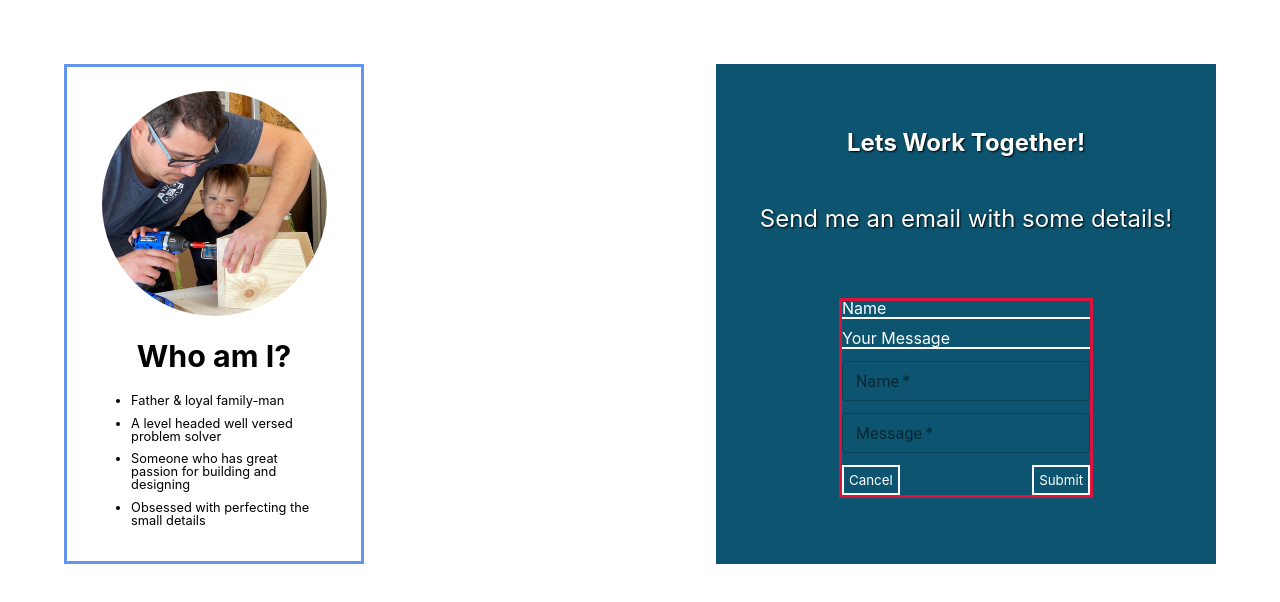
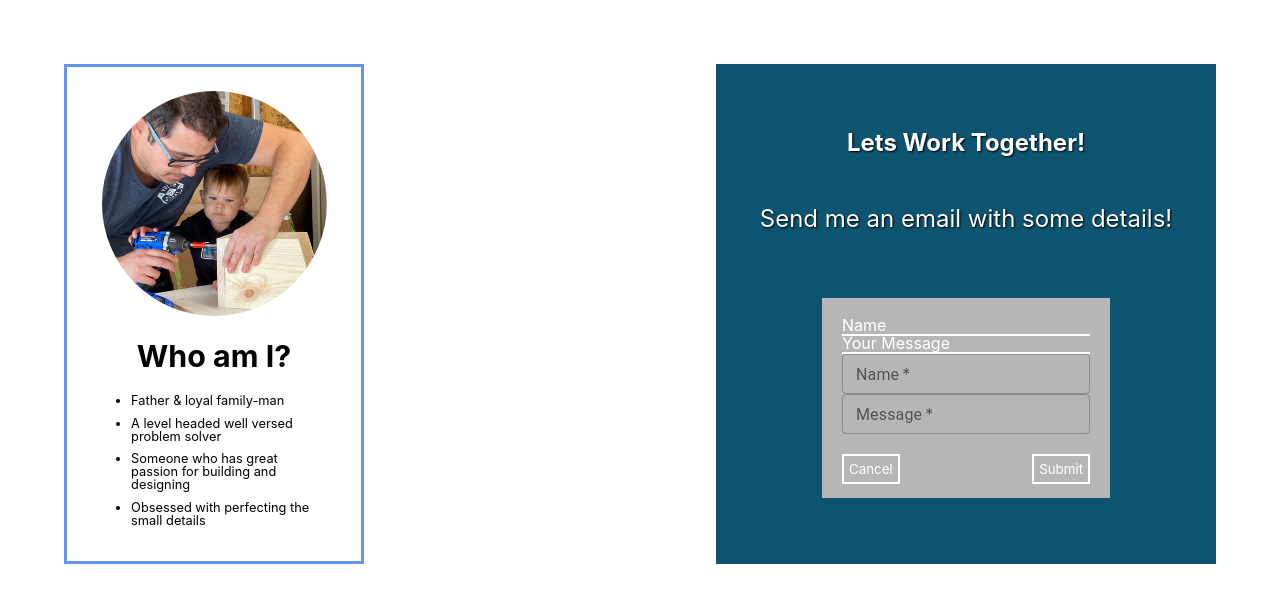
Before and after one commit to carnolol/portfolio-website, a React (Create React App) app: page / in a window 1280 px wide. Shown: the part 1973-2575 px from the top of the page. Built offline with nearby package versions, Linux system fonts and the light colour scheme; no server answers.

Commit message:
working on chnging text input fields for material UI to change

```diff
--- a/src/components/About/About.css
+++ b/src/components/About/About.css
@@ -123,7 +123,8 @@
     display: flex;
     flex-direction: column;
     height: 200px;
-    border: 3px solid crimson;
+    padding: 20px;
+    background-color: rgb(182, 182, 182);
     justify-content: space-between;
 }
 
@@ -140,6 +141,7 @@
 }
 
 .work-buttons-container{
+    margin-top: 20px;
     display: flex;
     justify-content: space-between;
     /* margin-top: 15px; */
--- a/src/components/About/About.js
+++ b/src/components/About/About.js
@@ -63,9 +63,10 @@ function About(props) {
             name: name,
             message: message
         }
-        axios.post('/email', body).then(res => {
+        axios.post('/mail', body).then(res => {
             console.log(res.data)
         })
+        handleReset()
         console.log(body)
     }
 
@@ -182,7 +183,7 @@ function About(props) {
                                 required={true}
                                 onChange={e => setName(e.target.value)}/>
                         </ThemeProvider>
-                        <ThemeProvider>
+                        <ThemeProvider theme={theme}>
                             <TextField
                              label="Message"
                              variant="outlined"
```
